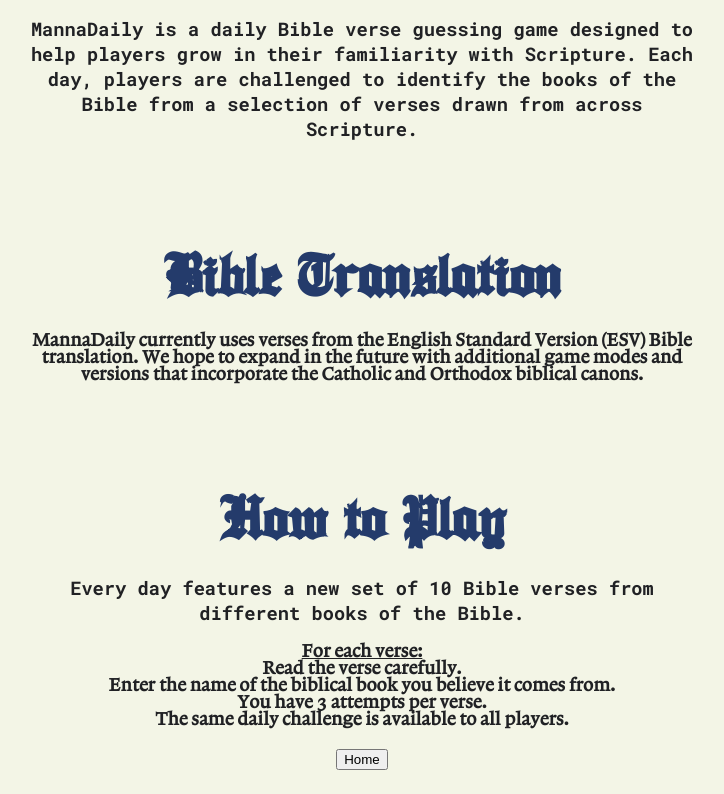
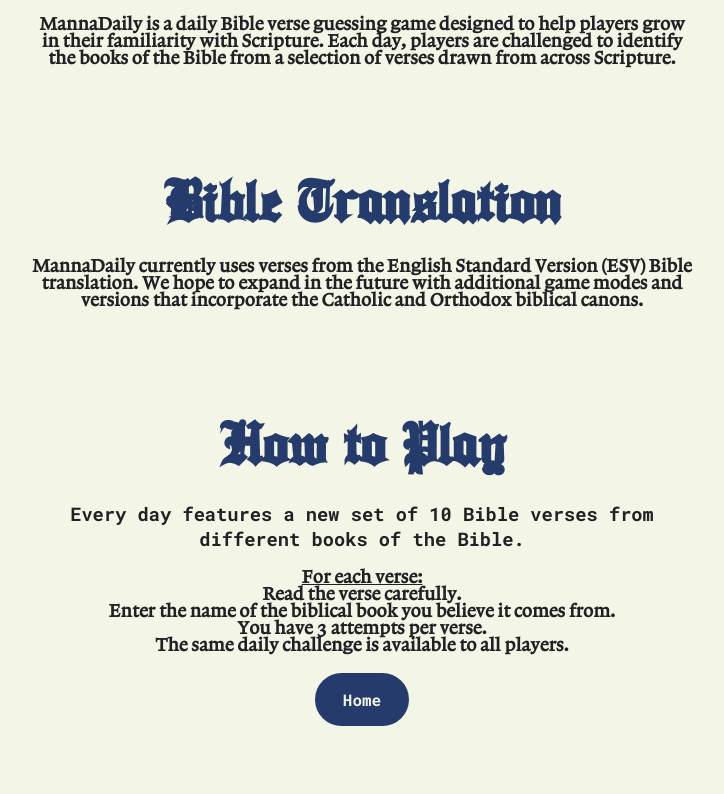
Before and after one commit to mvppzz/manna-daily, a plain HTML site: page About.html in a window 1280 px wide. Shown: the part 292-1086 px from the top of the page, without its empty margins (278-1002 px from the left). After the commit the page ends 1042 px from the top, so only its background shows below. Drawn offline with Linux system fonts and the light colour scheme.

Commit message:
modified:   About.html

```diff
--- a/About.html
+++ b/About.html
@@ -12,7 +12,7 @@
 	<img src="MannaDailyLogo.png" width= "160" height= "88" style="display: block; margin: 0 auto;  margin-top: 100px;">
 	<h1 style="font-family: 'Ancient'; text-align: center; color: #243b6b;">
 		About the Game</h1>
-	<h3>
+	<h3 style="font-family: 'Lexicon', monospace;">
 		MannaDaily is a daily Bible verse guessing game designed to help players grow in their familiarity with Scripture. Each day, players are challenged to identify the books of the Bible from a selection of verses drawn from across Scripture.</h3>
 	<h1 style="font-family: 'Ancient'; text-align: center; color: #243b6b;">
 		<br>Bible Translation</h1>
@@ -29,7 +29,7 @@
 	<h1 style="font-family: 'Ancient'; text-align: center; color: #243b6b;"></h1>
 	<h3 style="font-family: 'Roboto Mono', monospace; text-align: center;"></h3>
 	<a href="index.html">
-		<button id="primary-button">Home</button>
+		<button class="primary-button">Home</button>
 	</a>
 
 <script src="Js/about.js"></script>
```
